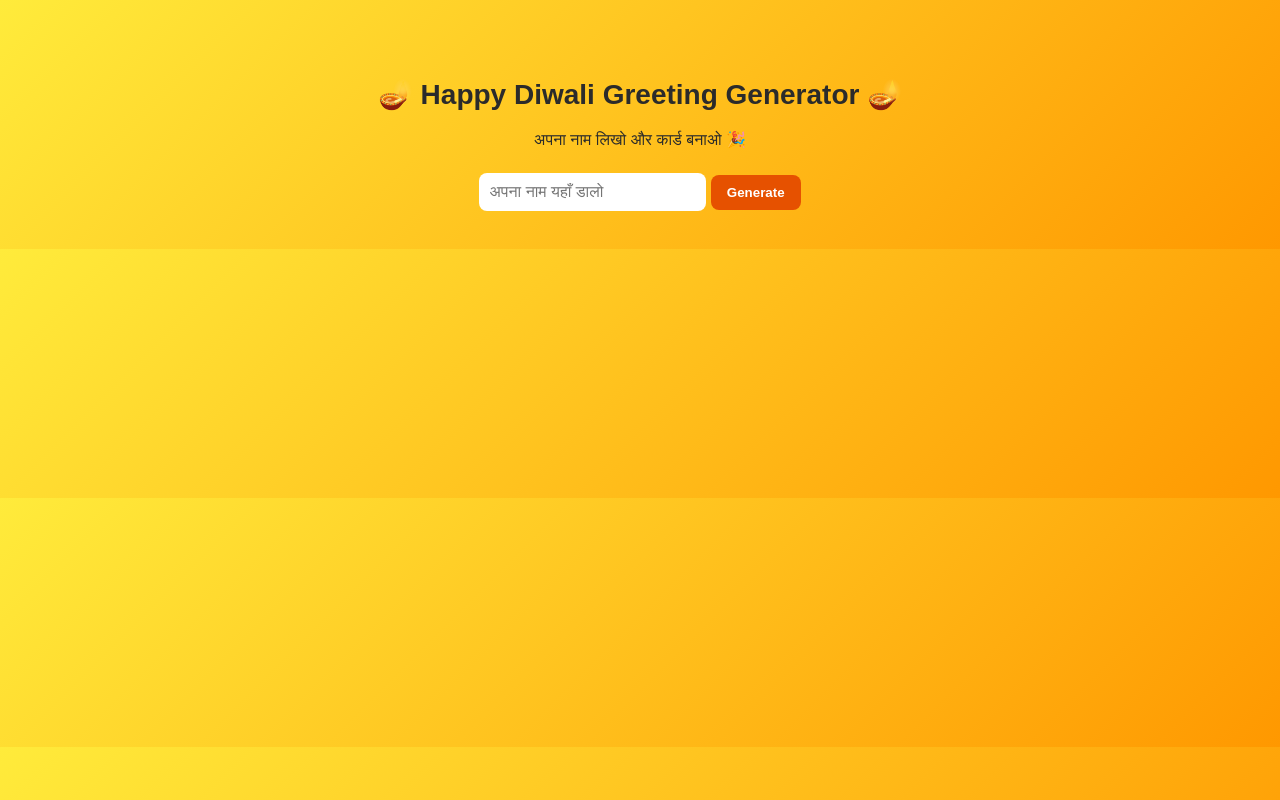
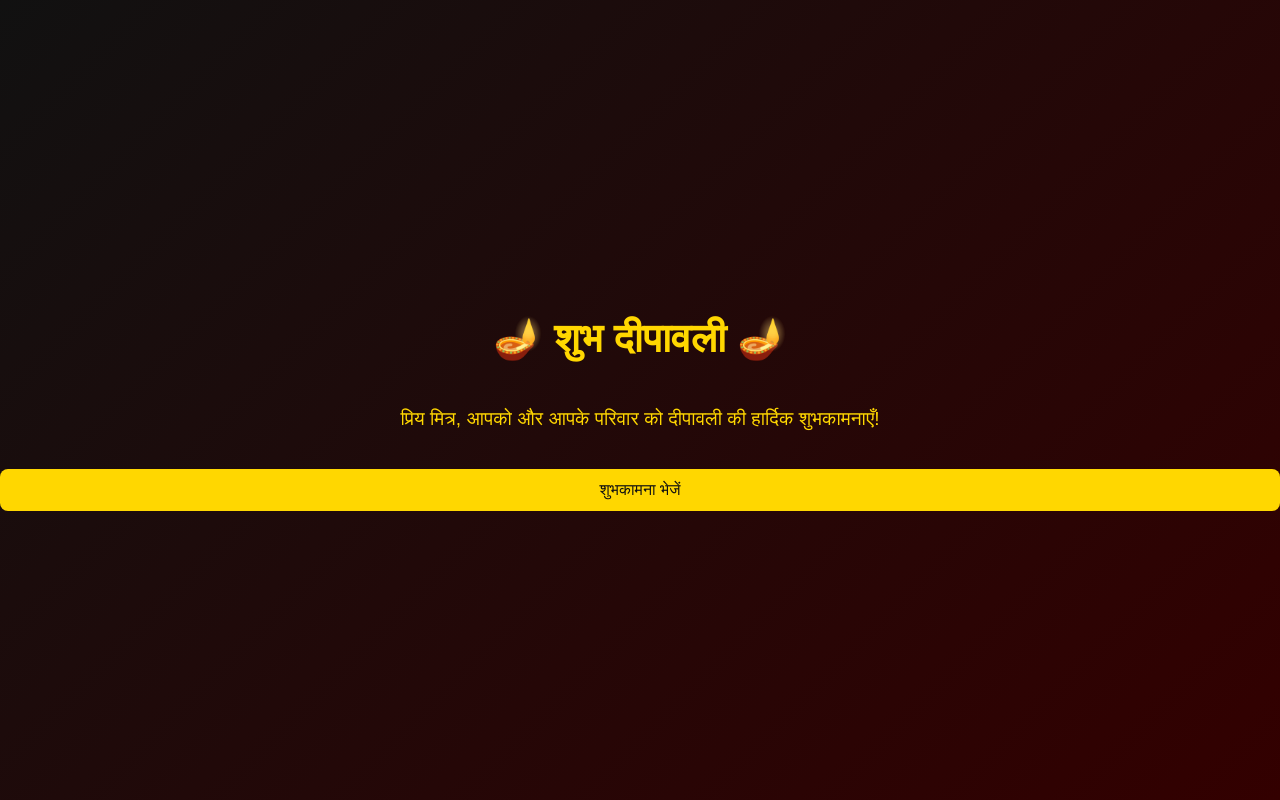
Before and after one commit to officialshivputra/diwali-greeting, a plain HTML site: page index.html in a window 1280 px wide. Drawn offline with Linux system fonts and the light colour scheme.

Commit message:
Add files via upload

```diff
--- a/index.html
+++ b/index.html
@@ -1,49 +1,46 @@
-<!doctype html>
+<!DOCTYPE html>
 <html lang="hi">
 <head>
-  <meta charset="utf-8" />
-  <meta name="viewport" content="width=device-width,initial-scale=1" />
-  <title>🎆 Happy Diwali 🎇</title>
+  <meta charset="UTF-8">
+  <meta name="viewport" content="width=device-width, initial-scale=1.0">
+  <title>शुभ दीपावली 🎆</title>
   <style>
-    body{
-      background:linear-gradient(135deg,#ffeb3b,#ff9800);
-      font-family:sans-serif;
-      text-align:center;
-      color:#2b2b2b;
-      padding:30px;
+    body {
+      margin: 0;
+      font-family: "Poppins", sans-serif;
+      background: linear-gradient(135deg, #111, #300);
+      color: #ffd700;
+      text-align: center;
+      min-height: 100vh;
+      display: flex;
+      flex-direction: column;
+      justify-content: center;
     }
-    h1{font-size:28px;margin-top:40px;}
-    input{
-      padding:10px;border-radius:8px;border:none;font-size:16px;
+    h1 {
+      font-size: 2.5em;
     }
-    button{
-      padding:10px 16px;background:#e65100;color:#fff;border:none;
-      border-radius:8px;font-weight:bold;margin-top:10px;cursor:pointer;
+    p {
+      font-size: 1.2em;
     }
-    .card{
-      background:#fff;padding:20px;border-radius:12px;
-      box-shadow:0 4px 15px rgba(0,0,0,0.2);margin-top:30px;
+    .btn {
+      background: #ffd700;
+      color: #111;
+      border: none;
+      padding: 12px 24px;
+      border-radius: 8px;
+      font-size: 1em;
+      cursor: pointer;
+      margin-top: 20px;
+      transition: 0.3s;
+    }
+    .btn:hover {
+      background: #ffa500;
     }
   </style>
 </head>
 <body>
-  <h1>🪔 Happy Diwali Greeting Generator 🪔</h1>
-  <p>अपना नाम लिखो और कार्ड बनाओ 🎉</p>
-  <input id="name" placeholder="अपना नाम यहाँ डालो" />
-  <button onclick="makeCard()">Generate</button>
-
-  <div id="card" class="card" style="display:none;">
-    <h2 id="msg"></h2>
-    <p>आप सभी को दीपावली की हार्दिक शुभकामनाएँ! 💫</p>
-  </div>
-
-<script>
-function makeCard(){
-  const name=document.getElementById('name').value.trim();
-  if(!name){alert('नाम डालो भाई 😄');return;}
-  document.getElementById('card').style.display='block';
-  document.getElementById('msg').innerText=`${name} की तरफ़ से Happy Diwali! 🎉`;
-}
-</script>
+  <h1>🪔 शुभ दीपावली 🪔</h1>
+  <p>प्रिय मित्र, आपको और आपके परिवार को दीपावली की हार्दिक शुभकामनाएँ!</p>
+  <button class="btn" onclick="alert('आपको बहुत-बहुत शुभकामनाएँ!')">शुभकामना भेजें</button>
 </body>
 </html>
```
